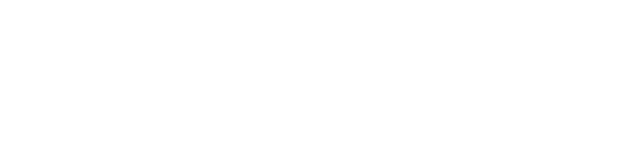
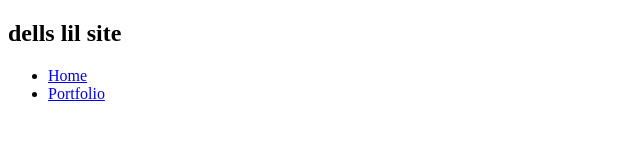
Before and after one commit to CardellHenderson/CardellHenderson.github.io, a plain HTML site: page portfolio.html in a window 1280 px wide. Shown: the whole page, without its empty margins (0-640 px from the left). Drawn offline with Linux system fonts and the light colour scheme.

Commit message:
add portfolio.html file

```diff
--- a/portfolio.html
+++ b/portfolio.html
@@ -0,0 +1,22 @@
+<!DOCTYPE HTML>
+<html>
+    <head>
+        <title>Dell's Wrld</title>
+    </head>
+
+    <body>
+      <div id="all-contents">
+        <nav>
+            <h1>dells lil site</h1>
+            <ul id="nav-ul">
+               <li class="nav-li">
+               <a class="nav-a" href="index.html">Home</a>
+             </li>
+             <li class="nav-li">
+               <a class="nav-a" href="portfolio.html">Portfolio</a>
+             </li>
+         </ul>
+     </nav>
+</div>
+    </body>
+</html>
--- a/style.css
+++ b/style.css
@@ -11,12 +11,12 @@ body {
 
 /* navigation menu */
 nav {
-    background: rgb(244, 137, 5);
+    background: rgb(255, 128, 0);
     margin: 0 auto;
     display: flex;
     padding: 10px;
     margin-bottom: 20px;
-
+    border-radius: 50% 20% / 10% 40%;
 }
 h1 {
     display: flex;
```
Also changed, not shown: index.html (+0 -2 lines).
